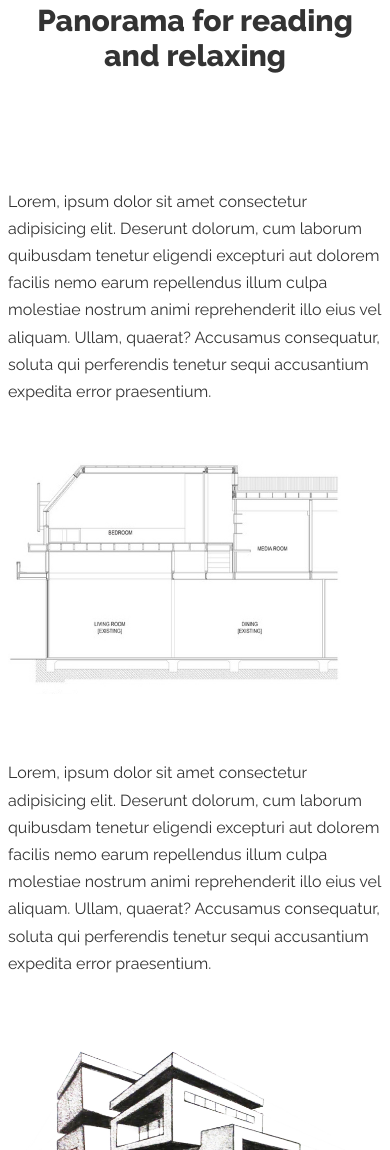
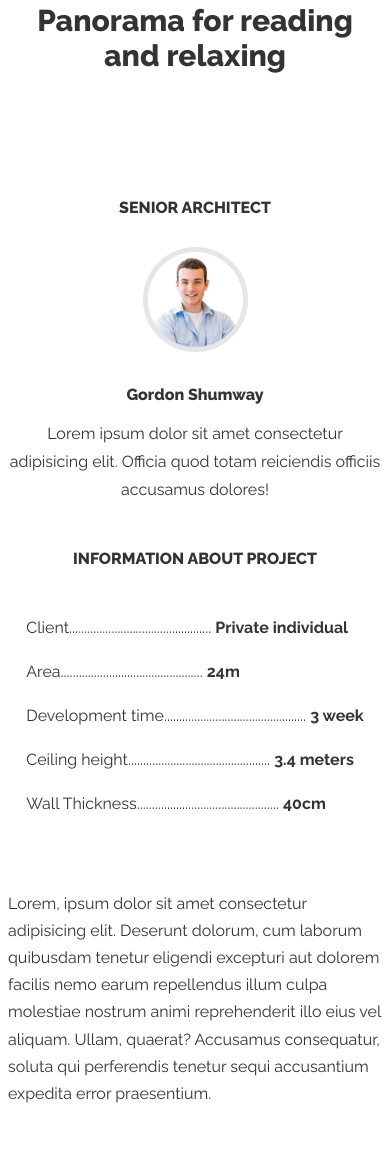
Before and after one commit to Heneros/html-wood-architecture, a website: page src/project.html in a window 390 px wide. Shown: the part 5144-6294 px from the top of the page. Drawn offline with nearby package versions, Linux system fonts and the light colour scheme; files that its build step writes are made by us from their sources; files whose address does not match are found by name.

Commit message:
gallery and description__project adaptive

```diff
--- a/src/js/script.js
+++ b/src/js/script.js
@@ -116,14 +116,20 @@ document.addEventListener('DOMContentLoaded', function(){
 
     var swiper = new Swiper(".mySwiperGallery1", {
         spaceBetween: 7,
-        slidesPerView: 5,
+        slidesPerView: 3,
         freeMode: true,
         watchSlidesProgress: true,
+        freeMode: true,
         breakpoints:{
+            415:{
+                spaceBetween: 7,
+                slidesPerView: 4 ,
+            },
             768:{
                 spaceBetween: 7,
                 slidesPerView: 8,
             },
+
 
         }
       });
--- a/src/project.html
+++ b/src/project.html
@@ -161,6 +161,7 @@
  <div class="container">
 	<div class="row">
 		<h1 class="main_title__description-project">Panorama for reading and relaxing</h1>
+		<div class="container__description">
 		<div class="col-md-8">
 		<div class="project__content">
 			<p>
@@ -199,25 +200,26 @@
 						Information About Project
 					</span>
 					<div class="info__list">
-						<p><span>Client</span>
+						<p><span class="attribute">Client</span>
 						<b>Private individual</b>
 						</p>
-						<p><span>Area</span>
+						<p><span class="attribute">Area</span>
 						<b>24m</b>
 						</p>
-						<p><span>Development time</span>
+						<p><span class="attribute">Development time</span>
 						<b>3 week</b>
 						</p>
-						<p><span>Ceiling height</span>
+						<p><span class="attribute">Ceiling height</span>
 						<b>3.4 meters</b>
 						</p>
-						<p><span>Wall Thickness</span>
+						<p><span class="attribute">Wall Thickness</span>
 						<b>40cm</b>
 						</p>
 					</div>
 				</div>
 			</div>
 		</div>
+	</div>
 	</div>
 </div>
 </section>
--- a/src/scss/components/description-project.scss
+++ b/src/scss/components/description-project.scss
@@ -40,6 +40,9 @@
             display: flex;
             justify-content: center;
         }
+
+
+    }
     .about__architect{
         .title__name-project{
             margin-top: 25px;
@@ -61,16 +64,33 @@
             height: 100%;
             object-fit: cover;
         }
+    }
     .info__list{
-                span{
+        p{
+            .attribute{
                 &:after{
                     content: "...............................................";
-                        display: block;
+                }
             }
         }
     }
 }
 
+.container__description{
+    display: flex;
+    flex-direction: row;
 }
-
+@media(max-width: 1020px){
+    .container__description{
+        flex-direction: column-reverse;
     }
+    .container__description .col-md-4{
+      width: 100%;
+    }
+    .description__project .about__architect p{
+        max-width: 100%;
+    }
+    .container__description .col-md-8{
+        width: 100%;
+    }
+}
```
Also changed, not shown: build/css/style.css, build/js/script.js, build/project.html, src/scss/style.scss (line endings or trailing spaces). Lines whose indentation alone changed are shown as unchanged.
